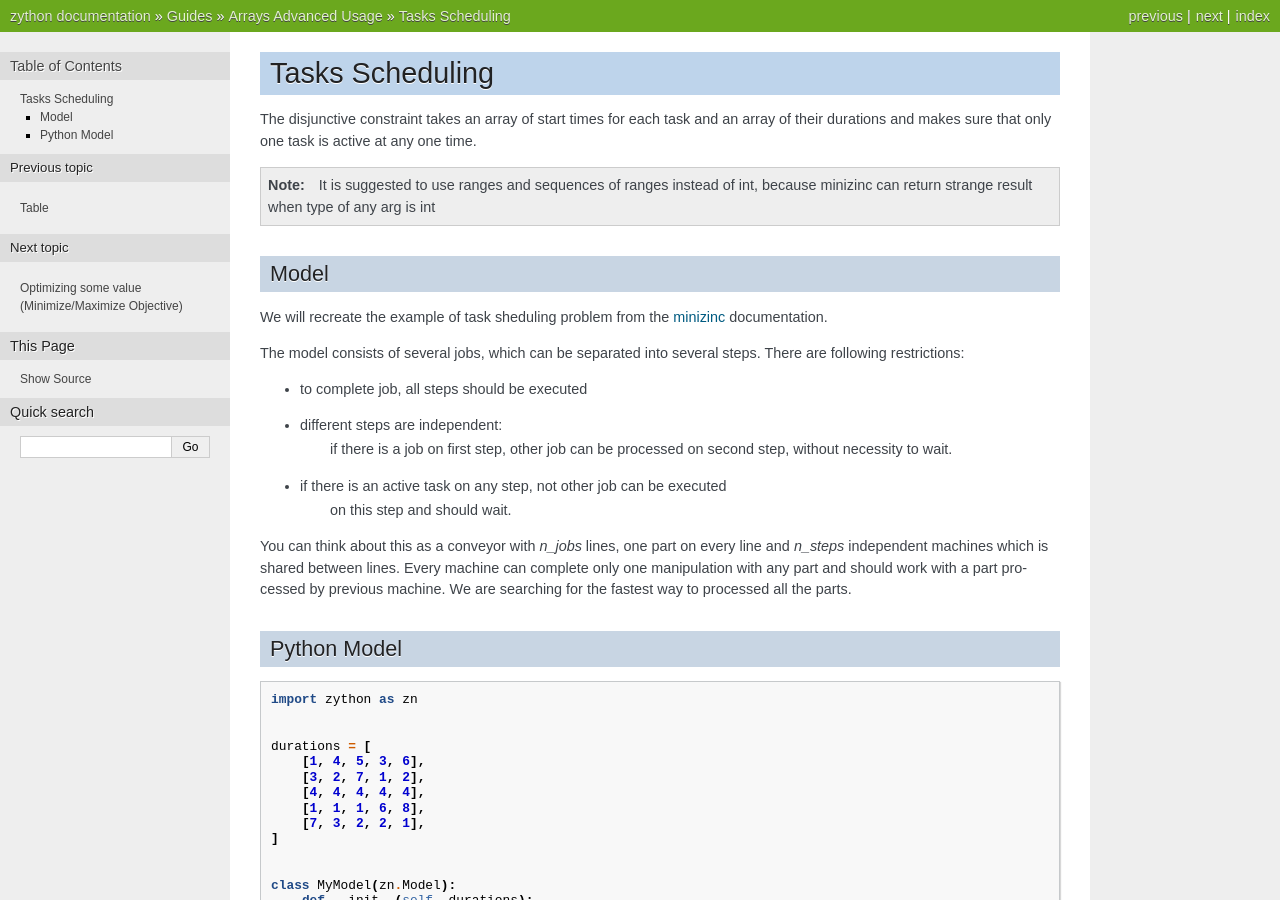
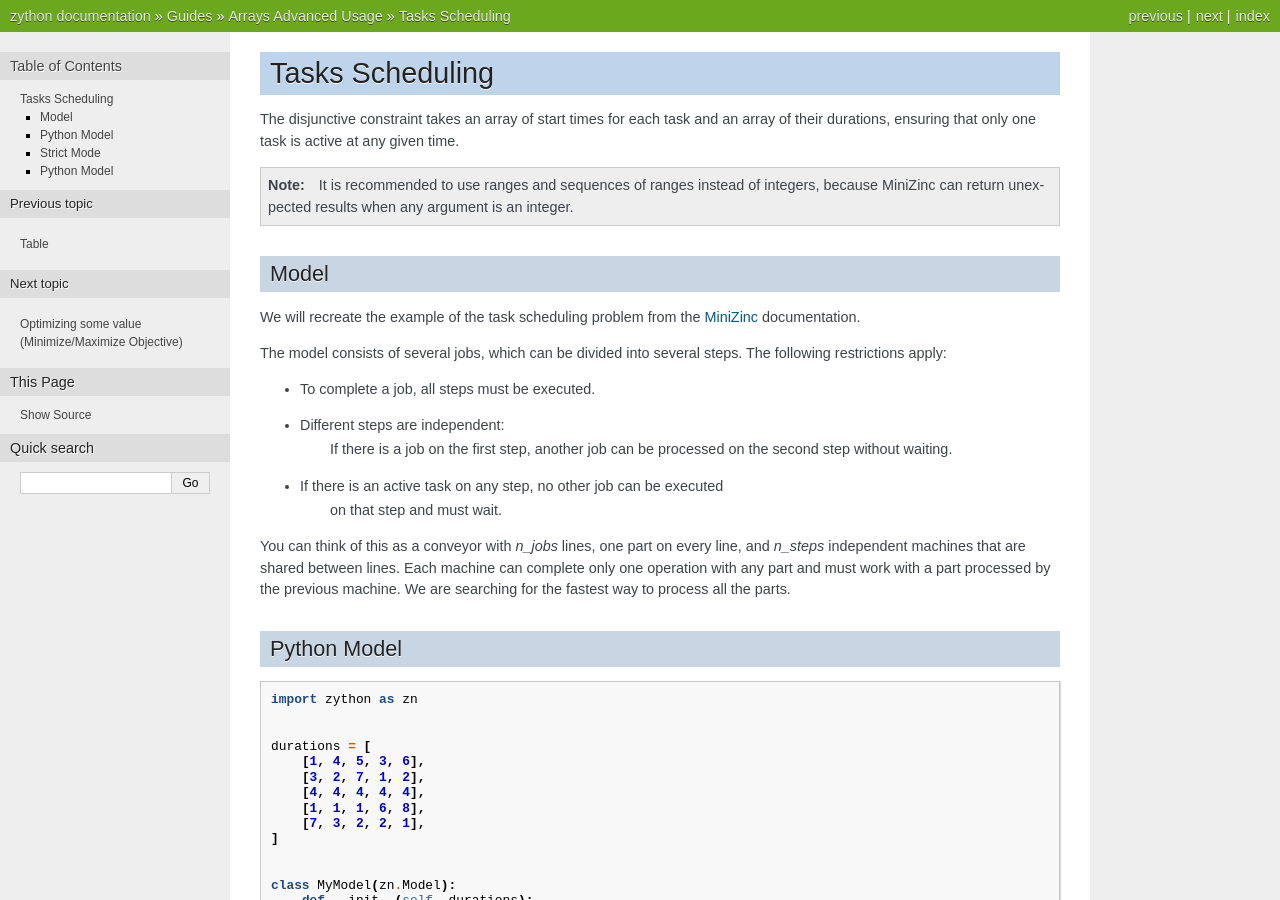
Before and after one commit to artsiomkaltovich/zython, a Sphinx documentation site: the page built from doc/source/guides/array_advanced/tasks_sheduling.rst, in a window 1280 px wide and 900 px high. Built offline with Sphinx 7.4.7, drawn with Linux system fonts in a browser that asks for light colours; some of the changed text lies outside the part shown.

Commit message:
fix docs

```diff
--- a/doc/source/guides/array_advanced/tasks_sheduling.rst
+++ b/doc/source/guides/array_advanced/tasks_sheduling.rst
@@ -2,37 +2,37 @@
 ================
 
 The disjunctive constraint takes an array of start times for each task and
-an array of their durations and makes sure that only one task is active at
-any one time.
+an array of their durations, ensuring that only one task is active at
+any given time.
 
 .. note::
 
-    It is suggested to use ranges and sequences of ranges instead of int,
-    because minizinc can return strange result when type of any arg is int
+    It is recommended to use ranges and sequences of ranges instead of integers,
+    because MiniZinc can return unexpected results when any argument is an integer.
 
 Model
 -----
 
-We will recreate the example of task sheduling problem from the
-`minizinc <https://www.minizinc.org/doc-2.7.6/en/predicates.html#ex-jobshop3>`_
+We will recreate the example of the task scheduling problem from the
+`MiniZinc <https://www.minizinc.org/doc-2.7.6/en/predicates.html#ex-jobshop3>`_
 documentation.
 
-The model consists of several jobs, which can be separated into several
-steps. There are following restrictions:
+The model consists of several jobs, which can be divided into several
+steps. The following restrictions apply:
 
-- to complete job, all steps should be executed
-- different steps are independent:
-    if there is a job on first step, other job can be processed on second step,
-    without necessity to wait.
-- if there is an active task on any step, not other job can be executed
-    on this step and should wait.
+- To complete a job, all steps must be executed.
+- Different steps are independent:
+    If there is a job on the first step, another job can be processed on the second step
+    without waiting.
+- If there is an active task on any step, no other job can be executed
+    on that step and must wait.
 
-You can think about this as a conveyor with `n_jobs` lines,
-one part on every line and
-`n_steps` independent machines which is shared between lines.
-Every machine can complete only one manipulation with any part
-and should work with a part processed by previous machine.
-We are searching for the fastest way to processed all the parts.
+You can think of this as a conveyor with `n_jobs` lines,
+one part on every line, and
+`n_steps` independent machines that are shared between lines.
+Each machine can complete only one operation with any part
+and must work with a part processed by the previous machine.
+We are searching for the fastest way to process all the parts.
 
 Python Model
 ------------
@@ -76,8 +76,8 @@
             return zn.forall(
                 range(self.n_jobs),
                 lambda i: zn.forall(
-                    zn.range(self.n_tasks - 1),
-                    lambda j: self.start[i, j] + self.durations[i, j] <= self.start[i, j + 1],
+                        zn.range(self.n_tasks - 1),
+                        lambda j: self.start[i, j] + self.durations[i, j] <= self.start[i, j + 1],
                     ) & (
                         self.start[i, self.n_tasks - 1] + self.durations[i, self.n_tasks - 1] <= self.end
                     )
@@ -92,3 +92,76 @@
 .. testoutput::
 
     Solution(objective=30, total=86, end=30, start=[[8, 9, 13, 18, 21], [5, 13, 18, 25, 27], [1, 5, 9, 13, 17], [0, 1, 2, 3, 9], [9, 16, 25, 27, 29]])
+
+
+Strict Mode
+-----------
+
+The strict mode is specified by setting the `strict` argument to True. In this mode, there is a significant difference:
+
+- Tasks with a duration of 0 CANNOT be scheduled at any time but only when no other task is running.
+
+You can see the difference in the following example. The model has two jobs with three subtasks each.
+Notice the difference in the start times of the second job. In the usual mode, the second subtask starts at 0,
+at the same time as the first subtask. In strict mode, it starts at 1, after the first subtask of the other job is finished.
+
+Python Model
+------------
+
+.. testcode::
+
+    import zython as zn
+
+
+    durations = [
+        [1, 0, 5],
+        [0, 4, 2],
+    ]
+
+
+    class MyModel(zn.Model):
+        def __init__(self, durations, strict=False):
+            self.durations = zn.Array(durations)
+            self.n_jobs = len(durations)
+            self.n_tasks = len(durations[0])
+            self.total = zn.sum(self.durations)
+            self.start = zn.Array(
+                zn.var(zn.range(self.total + 1)), shape=(self.n_jobs, self.n_tasks)
+            )
+            self.end = zn.var(zn.range(self.total + 1))
+            self.strict = strict
+            self.constraints = [self.in_sequence(), self.no_overlap()]
+
+        def no_overlap(self):
+            return zn.forall(
+                zn.range(self.n_tasks),
+                lambda j: zn.disjunctive(
+                    [self.start[i, j] for i in range(self.n_jobs)],
+                    [self.durations[i, j] for i in range(self.n_jobs)],
+                    strict=self.strict,
+                )
+            )
+
+        def in_sequence(self):
+            return zn.forall(
+                range(self.n_jobs),
+                lambda i: zn.forall(
+                    zn.range(self.n_tasks - 1),
+                    lambda j: self.start[i, j] + self.durations[i, j] <= self.start[i, j + 1],
+                    ) & (
+                        self.start[i, self.n_tasks - 1] + self.durations[i, self.n_tasks - 1] <= self.end
+                    )
+            )
+
+
+    model = MyModel(durations, strict=False)
+    result = model.solve_minimize(model.end)
+    print(result)
+    model = MyModel(durations, strict=True)
+    result = model.solve_minimize(model.end)
+    print(result)
+
+.. testoutput::
+
+    Solution(objective=8, total=12, start=[[0, 1, 1], [0, 0, 6]], end=8)
+    Solution(objective=8, total=12, start=[[0, 1, 1], [0, 1, 6]], end=8)
--- a/noxfile.py
+++ b/noxfile.py
@@ -45,7 +45,7 @@
         "-b",
         "html",
         "-d",
-        "_build/doctrees",
+        "docs/_build/doctrees",
         "-D",
         "language=en",
         "doc/source",
```
Also changed, not shown: changelog.md (+1 -1 lines), doc/readme.md (deleted), 3 other files.
